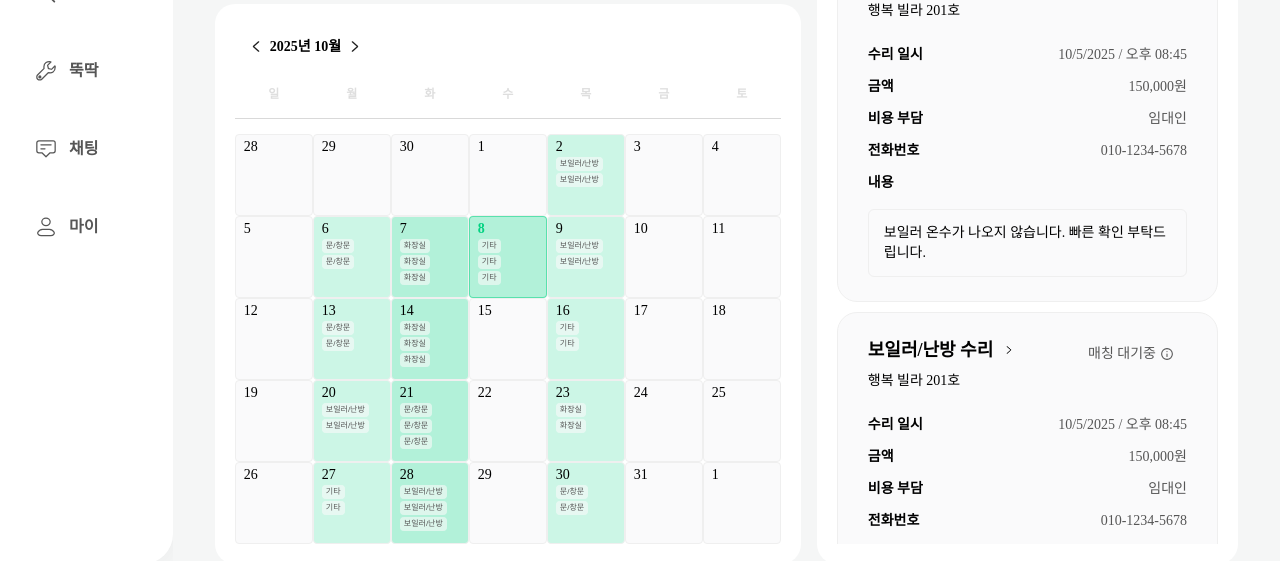
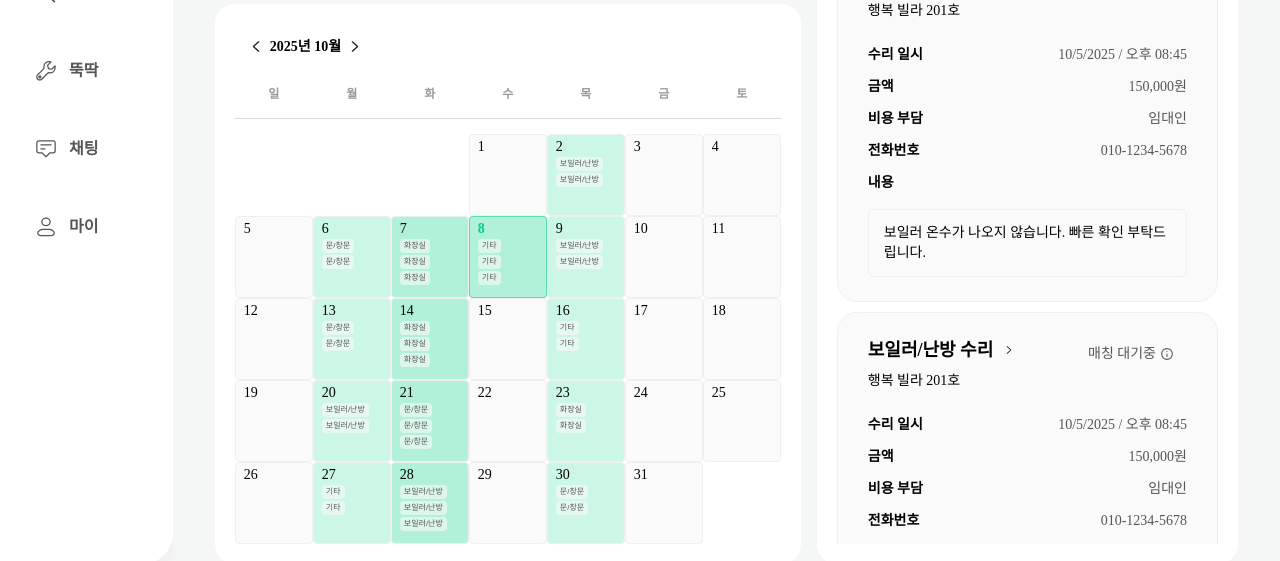
Before and after one commit to HotKeTok/HotKeTok-FE-vendor, a React (Vite) app: page / in a window 1280 px wide. Shown: the part 236-797 px from the top of the page. Built offline with nearby package versions, Linux system fonts and the light colour scheme.

Commit message:
style: 스타일링 관련 수정사항 및 네이밍 변경

```diff
--- a/src/components/common/ModalImageSlider.jsx
+++ b/src/components/common/ModalImageSlider.jsx
@@ -6,19 +6,21 @@ import { typo, color } from '../../styles/tokens';
 import CloseIcn from '../../assets/common/icon-close.svg?react';
 import ArrowRightIcn from '../../assets/common/icon-arrow-right.svg?react';
 
-// 1. props 이름을 startIndex로 변경 (기본값 0)
-export default function ModalImageSlider({ isOpen, onClose, imageUrls = [], startIndex = 0 }) {
-  // 2. useState의 초기값을 startIndex prop으로 설정
+export default function ModalImageSlider({
+  title,
+  isOpen,
+  onClose,
+  imageUrls = [],
+  startIndex = 0,
+}) {
   const [currentIndex, setCurrentIndex] = useState(startIndex);
 
-  // 3. useEffect를 수정하여 isOpen이나 startIndex가 변경될 때마다 currentIndex를 업데이트
   useEffect(() => {
     if (isOpen) {
       setCurrentIndex(startIndex);
     }
   }, [isOpen, startIndex]);
 
-  // 이 부분은 Modal 컴포넌트가 처리하므로 필수는 아님
   if (!isOpen) {
     return null;
   }
@@ -37,6 +39,8 @@ export default function ModalImageSlider({ isOpen, onClose, imageUrls = [], star
     minWidth: '460px',
     minHeight: '50%',
     marginRight: '24px',
+    display: 'grid',
+    gridTemplateRows: 'auto 1fr',
   };
 
   return (
@@ -49,7 +53,7 @@ export default function ModalImageSlider({ isOpen, onClose, imageUrls = [], star
     >
       <Row $justify="space-between" $align="center" style={{ padding: 16 }}>
         <Row $gap={6} $align="center">
-          <Title>증상 사진</Title>
+          <Title>{title}</Title>
           <ImageCount>{`${currentIndex + 1}/${imageUrls.length}`}</ImageCount>
         </Row>
         <CloseIcn onClick={onClose} style={{ cursor: 'pointer' }} />
@@ -79,6 +83,8 @@ const ImageCount = styled.div`
 `;
 
 const GalleryWrapper = styled.div`
+  height: 100%;
+
   display: flex;
   justify-content: center;
   align-items: center;
--- a/src/components/dashboard/ModalRepairDetail.jsx
+++ b/src/components/common/ModalRepairDetail.jsx
@@ -3,10 +3,10 @@ import styled from 'styled-components';
 import { format } from 'date-fns';
 import { ko } from 'date-fns/locale';
 import { color, typo } from '../../styles/tokens';
-import RepairStatusChip from '../common/RepairStatusChip';
+import RepairStatusChip from './RepairStatusChip';
 import { Column, Row } from '../../styles/flex';
-import Button from '../common/Button';
-import Modal from '../common/Modal';
+import Button from './Button';
+import Modal from './Modal';
 
 /**
  *
--- a/src/components/dashboard/Calendar.jsx
+++ b/src/components/dashboard/Calendar.jsx
@@ -56,6 +56,10 @@ export default function Calendar({
           <DayLabel key={day}>{day}</DayLabel>
         ))}
         {days.map(day => {
+          if (!isSameMonth(day, monthStart)) {
+            return <EmptyCell key={day.toString()} />;
+          }
+
           const dayData = dataMap.get(format(day, 'yyyy-MM-dd'));
 
           const repairCount = dayData ? dayData.repairs.length : 0;
@@ -135,12 +139,16 @@ const Grid = styled.div`
 const DayLabel = styled.div`
   text-align: center;
   ${typo('button3')};
-  color: ${color('grayscale.300')};
+  color: ${color('grayscale.500')};
   padding-top: 15px;
   padding-bottom: 15px;
 
   border-bottom: 1px solid #d9d9d9;
   margin-bottom: 15px;
+`;
+
+const EmptyCell = styled.div`
+  height: 82px;
 `;
 
 const DateCell = styled.div`
--- a/src/mocks/dashboard.js
+++ b/src/mocks/dashboard.js
@@ -224,8 +224,8 @@ export const DASHBOARD_DUMMY_DATA = {
       estimateDetails: '견적 내용 예시입니다. 견적 내용 예시입니다.', // 견적 내용
       symptomPhotos: [
         // 증상 사진 URL 배열
-        'https://picsum.photos/200',
-        'https://picsum.photos/200',
+        'https://picsum.photos/200/80',
+        'https://picsum.photos/100/100',
         'https://picsum.photos/200',
         'https://picsum.photos/200',
         'https://picsum.photos/200',
--- a/src/templates/DashboardTemplate.jsx
+++ b/src/templates/DashboardTemplate.jsx
@@ -6,7 +6,7 @@ import Calendar from '../components/dashboard/Calendar';
 import RepairDetailBox from '../components/common/BoxRepairDetail';
 import { Column, Row } from '../styles/flex';
 import Modal from '../components/common/Modal';
-import ModalRepairDetail from '../components/dashboard/ModalRepairDetail';
+import ModalRepairDetail from '../components/common/ModalRepairDetail';
 import ModalImageSlider from '../components/common/ModalImageSlider';
 import { useNavigate } from 'react-router-dom';
 import { isToday, format } from 'date-fns';
@@ -55,6 +55,7 @@ export default function DashboardTemplate({
       )}
       {selectedImageModalOpen && selectedImageIndex !== null && (
         <ModalImageSlider
+          title="증상 사진"
           isOpen={selectedImageModalOpen && selectedImageIndex !== null}
           onClose={() => setSelectedImageModalOpen(false)}
           imageUrls={
```
